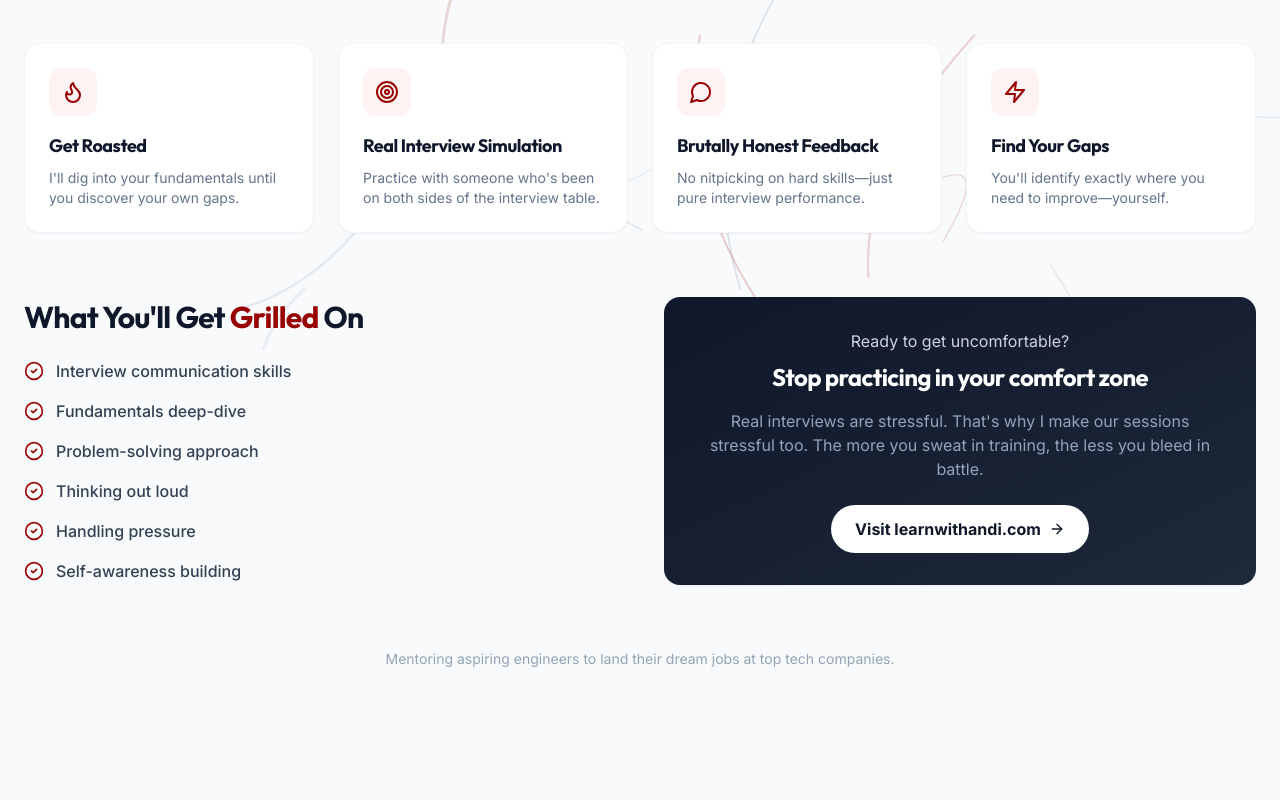
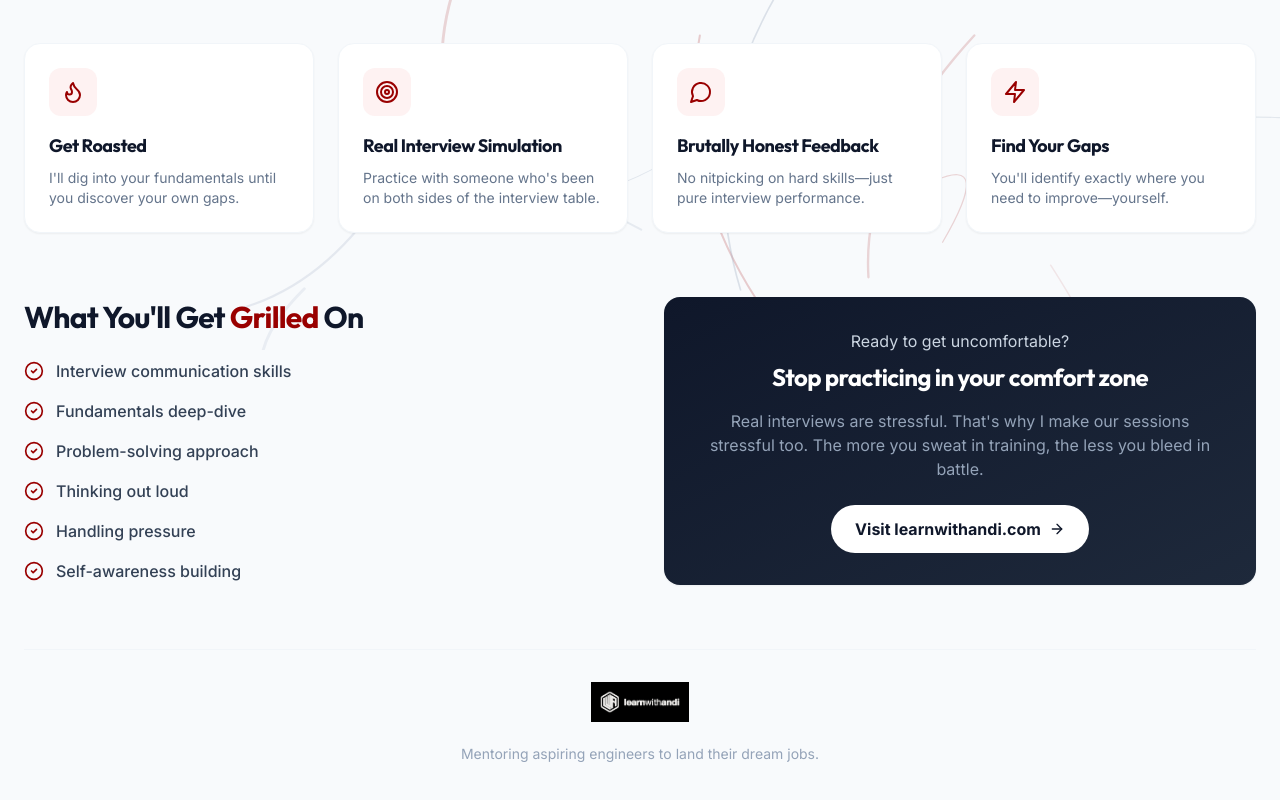
Before and after one commit to alvianzf/new-portfolio, a React (Vite) app: page /mentorship in a window 1280 px wide. Shown: the part 450-1250 px from the top of the page. Before the commit the page ends 1199 px from the top, so only its background shows below. Built offline with nearby package versions, Linux system fonts and the light colour scheme.

Commit message:
feat: add learnwithandi logo

```diff
--- a/src/pages/Mentorship.tsx
+++ b/src/pages/Mentorship.tsx
@@ -1,6 +1,7 @@
 import { motion } from 'framer-motion';
 import { ExternalLink, Flame, Target, MessageCircle, Zap, CheckCircle2, ArrowRight } from 'lucide-react';
 import ModernCard from '../components/ModernCard';
+import learnWithAndiLogo from '../assets/learnwithandi.png';
 
 export default function Mentorship() {
   const features = [
@@ -145,15 +146,18 @@ export default function Mentorship() {
           </ModernCard>
         </motion.div>
 
-        {/* Social Proof / Tagline */}
+        {/* Footer with Logo */}
         <motion.div
           initial={{ opacity: 0 }}
           animate={{ opacity: 1 }}
           transition={{ delay: 0.6 }}
-          className="text-center"
+          className="text-center pt-8 border-t border-slate-100"
         >
+          <a href="https://learnwithandi.com" target="_blank" rel="noopener noreferrer" className="inline-block mb-4 hover:opacity-80 transition-opacity">
+            <img src={learnWithAndiLogo} alt="Learn With Andi" className="h-10 mx-auto" />
+          </a>
           <p className="text-slate-400 text-sm">
-            Mentoring aspiring engineers to land their dream jobs at top tech companies.
+            Mentoring aspiring engineers to land their dream jobs.
           </p>
         </motion.div>
       </div>
```
Also changed, not shown: src/assets/learnwithandi.png (added).
